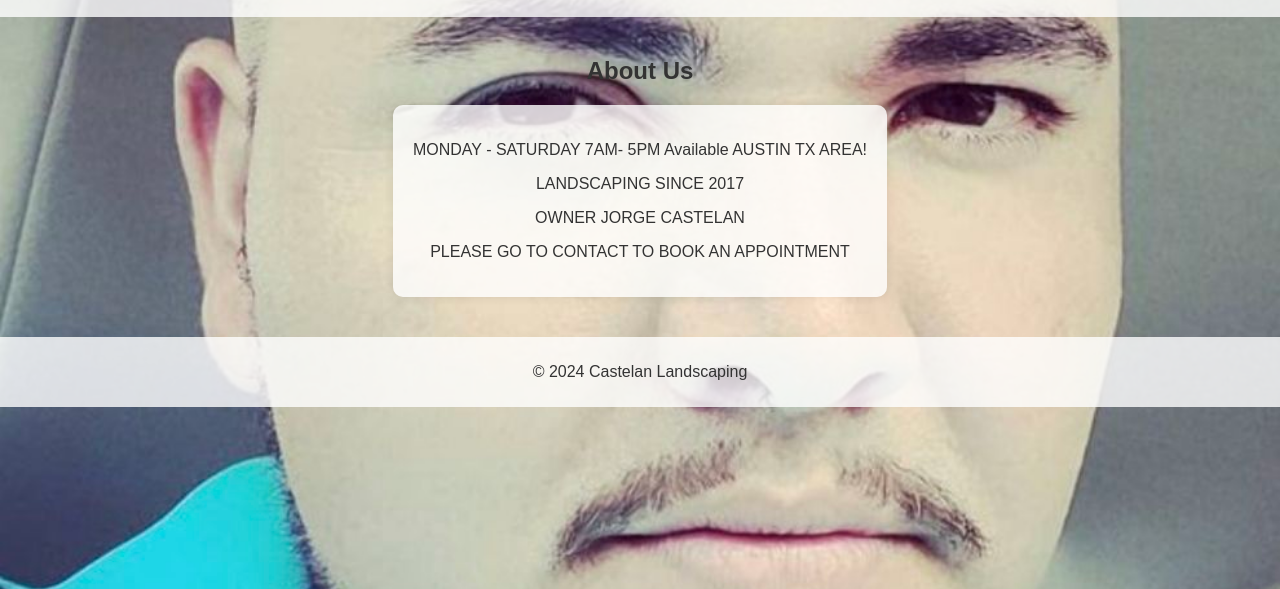
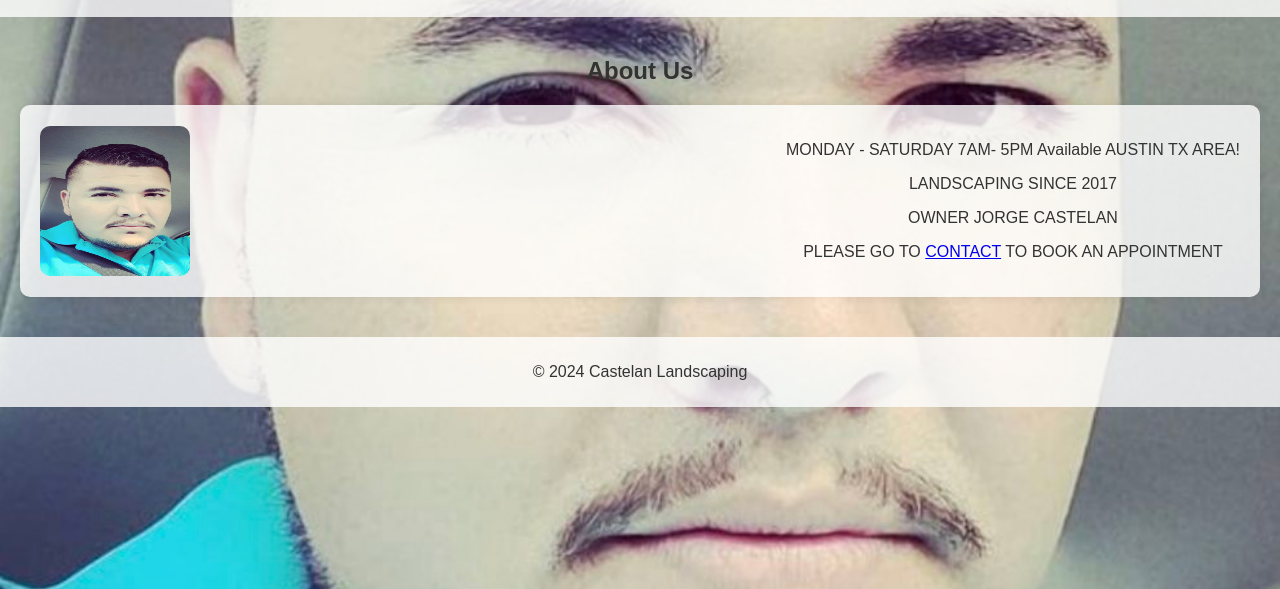
Before and after one commit to samsagewize/LawnMowing, a plain HTML site: page schedule.html in a window 1280 px wide. Shown: the part 211-800 px from the top of the page. Drawn offline with nearby package versions, Linux system fonts and the light colour scheme.

Commit message:
Update schedule.html

```diff
--- a/schedule.html
+++ b/schedule.html
@@ -77,8 +77,17 @@
             padding: 20px;
             border-radius: 10px;
             box-shadow: 0px 0px 10px 0px rgba(0, 0, 0, 0.1);
-            display: inline-block;
+            display: flex;
+            align-items: center;
+            justify-content: space-between;
             margin-bottom: 20px;
+        }
+
+        .info-box img {
+            width: 150px;
+            height: 150px;
+            border-radius: 10px;
+            margin-right: 20px;
         }
 
         .slogan {
@@ -144,10 +153,13 @@
         <section>
             <h2>About Us</h2>
             <div class="info-box">
-                <p>MONDAY - SATURDAY 7AM- 5PM Available AUSTIN TX AREA!</p>
-                <p>LANDSCAPING SINCE 2017</p>
-                <p>OWNER JORGE CASTELAN</p>
-                <p>PLEASE GO TO CONTACT TO BOOK AN APPOINTMENT</p>
+                <img src="image4.jpeg" alt="Team Image">
+                <div>
+                    <p>MONDAY - SATURDAY 7AM- 5PM Available AUSTIN TX AREA!</p>
+                    <p>LANDSCAPING SINCE 2017</p>
+                    <p>OWNER JORGE CASTELAN</p>
+                    <p>PLEASE GO TO <a href="contact.html">CONTACT</a> TO BOOK AN APPOINTMENT</p>
+                </div>
             </div>
         </section>
     </main>
```
